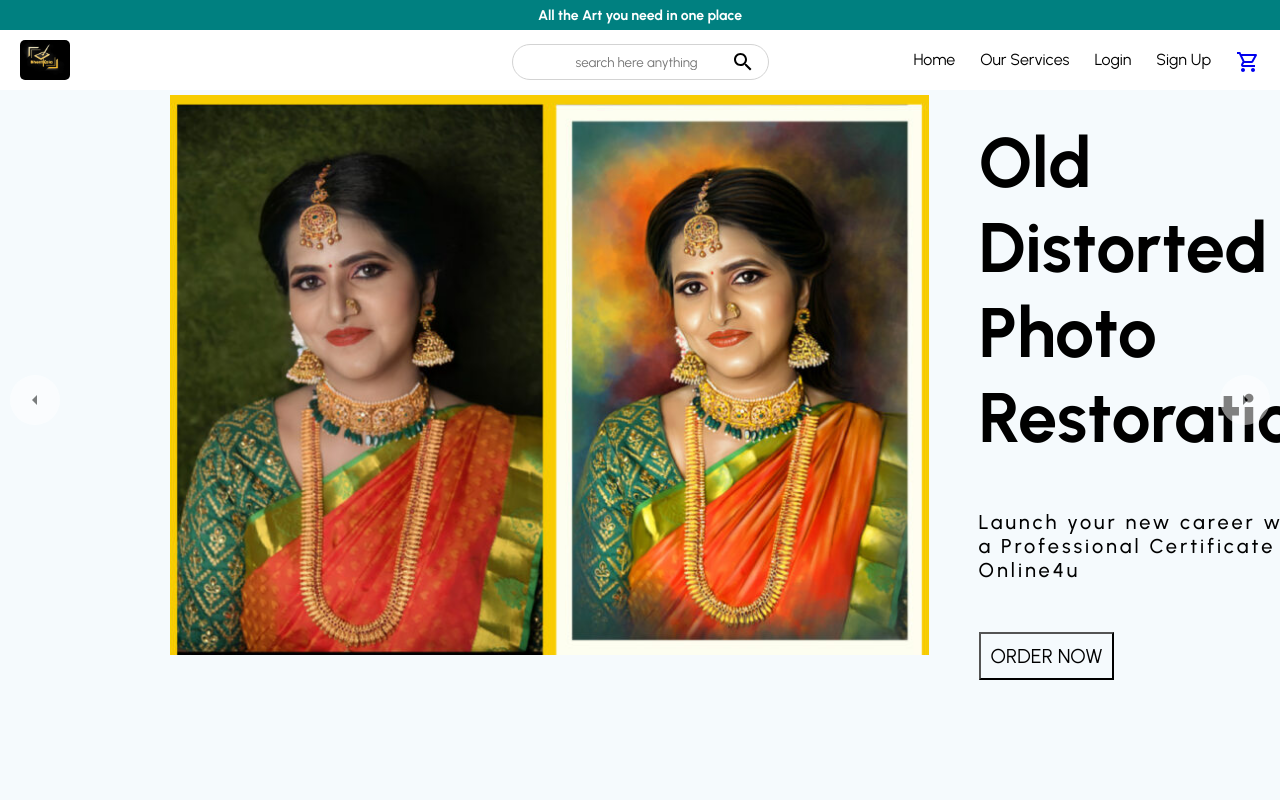
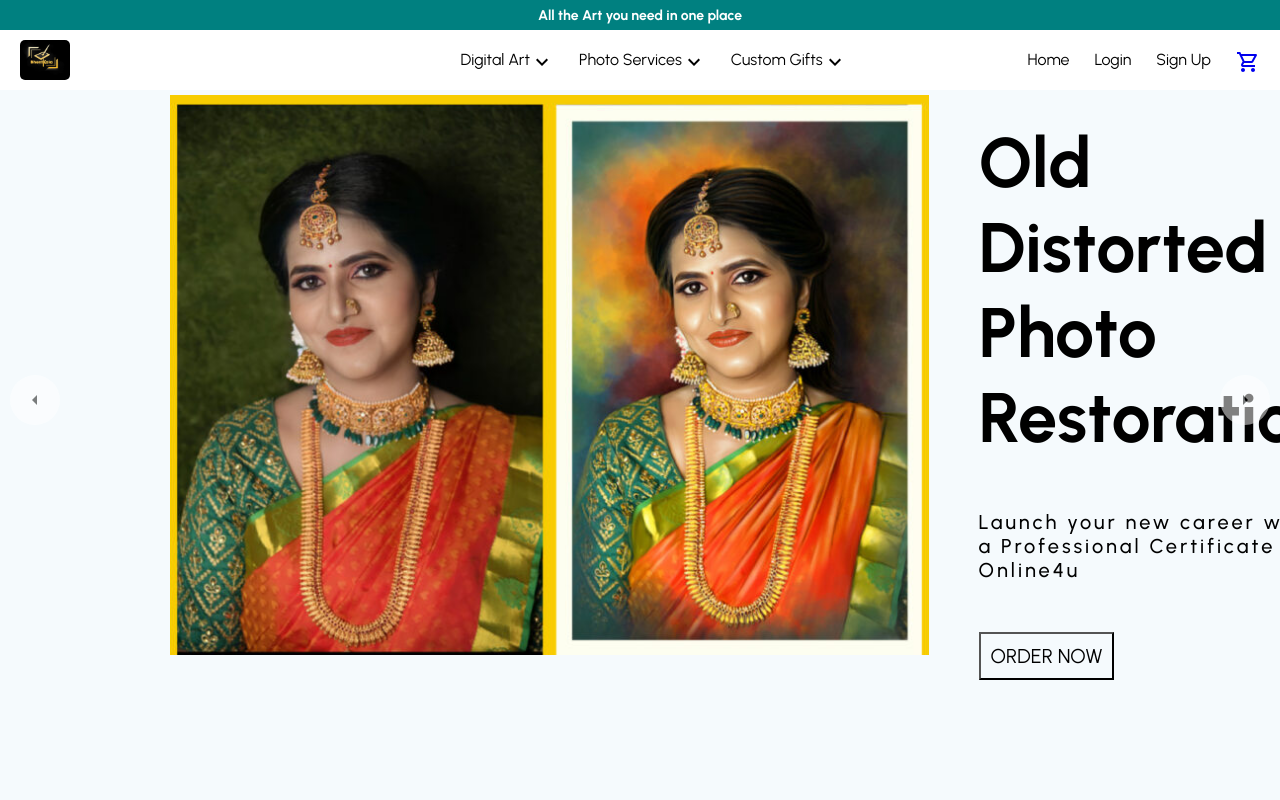
Before and after one commit to sameer-bhardiya/BhentKala, a React (Create React App) app in the folder client/: page / in a window 1280 px wide. Shown: the top 800 px of the page. Built offline with nearby package versions, Linux system fonts and the light colour scheme; no server answers.

Commit message:
Added dropdown option

```diff
--- a/client/src/components/Navbar1.jsx
+++ b/client/src/components/Navbar1.jsx
@@ -1,10 +1,10 @@
-import { Search, ShoppingCartOutlined } from '@mui/icons-material'
+import { KeyboardArrowDownOutlined, Search, ShoppingCartOutlined } from '@mui/icons-material'
 import { Badge } from '@mui/material'
-import React from 'react'
+import React, { useState } from 'react'
 import styled from 'styled-components'
-import {mobile} from "../responsive"
+import { mobile } from "../responsive"
 import { useSelector } from 'react-redux'
-import { Link } from 'react-router-dom';
+import { Link } from 'react-router-dom'
 
 const Containers = styled.div`
   height: 60px;
@@ -17,6 +17,7 @@ const Containers = styled.div`
     height: "50px"
   })};
 `;
+
 const Wrapper = styled.div`
   padding: 10px 20px;
   display: flex;
@@ -26,44 +27,13 @@ const Wrapper = styled.div`
     padding:"10px 0px"
   })};
 `;
+
 const Left = styled.div`
   flex: 1;
   display: flex;
   align-items:center;
-
- `;
-const Language = styled.span`
-font-size: 14px;
-cursor: pointer;
-${mobile({
-      display:"none"
-    })};
-`;
-const SearchContainer = styled.div`
-    border: 0.5px solid lightgray;
-    display:flex;
-    align-items:center;
-    /* margin-left: 25px; */
-    padding: 5px 13px ;
-    border-radius:50px;
-`;
-const Input = styled.input`
-  border: none;
-  padding-left:50px;
-  outline: none;
-
-
-  ${mobile({
-      width:"50px;"
-    })};
 `;
 
-const Center = styled.div`
- /* flex: 1; */
- display: flex;
- text-align:center;
-
- `;
 const Logo = styled.div`
   img {
     height: 40px;
@@ -74,33 +44,79 @@ img {
     }
   }
 `;
-const Right = styled.div`
+
+const Center = styled.div`
   flex: 1;
- display:flex;
+  display: flex;
   justify-content: flex-end;
   ${mobile({
-      flex:2, justifycontent:"center", marginRight:"10px"
+    flex: 2, justifycontent: "center", marginRight: "10px"
   })};
 `;
 
 const MenuItem = styled.div`
-  font-size: 14;
-  cursor:pointer;
-  margin-left:25px;
+  position: relative;
+  display: flex;
+  font-size: 16px;
+  cursor: pointer;
+  margin-left: 25px;
+  ${mobile({
+    fontSize: "15px", marginLeft: "10px"
+  })};
+`;
 
+const DropdownMenu = styled.div`
+  display: ${props => (props.open ? 'block' : 'none')};
+  position: absolute;
+  top: 100%;
+  left: 0;
+  background-color: white;
+  box-shadow: 0 8px 16px rgba(0,0,0,0.2);
+  z-index: 1;
+  min-width: 160px;
+  padding: 12px 16px;
+  text-align: left;
+`;
 
+const DropdownItem = styled(Link)`
+  color: black;
+  padding: 8px 12px;
+  text-decoration: none;
+  display: block;
+  &:hover {
+    background-color: #f1f1f1;
+  }
+`;
+
+const Right = styled.div`
+  flex: 1;
+  display: flex;
+  justify-content: flex-end;
   ${mobile({
-      fontSize:"15px", marginLeft:"10px"
+    flex: 2, justifycontent: "center", marginRight: "10px"
   })};
 `;
 
 const Navbar1 = () => {
-  const quantity = useSelector(state=>state.cart.quantity);
-  const user = useSelector((state) => state.user.currentUser);
+  const quantity = useSelector(state => state.cart.quantity)
+  const user = useSelector(state => state.user.currentUser)
+  const [dropdownOpen, setDropdownOpen] = useState({
+    digitalArt: false,
+    photoServices: false,
+    customGifts: false
+  })
 
-  const LogOut = (e) => {
-    window.localStorage.clear();
-    window.location.href = "/";
+  const LogOut = e => {
+    window.localStorage.clear()
+    window.location.href = '/'
+  }
+
+  const handleMouseEnter = (menu) => {
+    setDropdownOpen({ ...dropdownOpen, [menu]: true })
+  }
+
+  const handleMouseLeave = (menu) => {
+    setDropdownOpen({ ...dropdownOpen, [menu]: false })
   }
 
   return (
@@ -110,44 +126,57 @@ const Navbar1 = () => {
           <Logo>
             <img src="./image/logo.png" alt="Online4u Logo" />
           </Logo>
-
         </Left>
         <Center>
-        {/* <Language>
-            En
-          </Language> */}
-          <SearchContainer>
-            <Input placeholder='search here anything' />
-            <Search />
-          </SearchContainer>
+          <MenuItem onMouseEnter={() => handleMouseEnter('digitalArt')} onMouseLeave={() => handleMouseLeave('digitalArt')}>
+            <span>Digital Art</span>
+            <KeyboardArrowDownOutlined />
+            <DropdownMenu open={dropdownOpen.digitalArt}>
+              <DropdownItem to="/">Digital Sketch</DropdownItem>
+              <DropdownItem to="/">Digital Oil Painting</DropdownItem>
+              <DropdownItem to="/">Wall Art Digital Painting</DropdownItem>
+            </DropdownMenu>
+          </MenuItem>
+          <MenuItem onMouseEnter={() => handleMouseEnter('photoServices')} onMouseLeave={() => handleMouseLeave('photoServices')}>
+            <span>Photo Services</span>
+            <KeyboardArrowDownOutlined />
+            <DropdownMenu open={dropdownOpen.photoServices}>
+              <DropdownItem to="/">Image Manipulation</DropdownItem>
+              <DropdownItem to="/">Damage Photo Restoration</DropdownItem>
+              <DropdownItem to="/">B&W to Color Photo</DropdownItem>
+              <DropdownItem to="/">Photo Collage</DropdownItem>
+            </DropdownMenu>
+          </MenuItem>
+          <MenuItem onMouseEnter={() => handleMouseEnter('customGifts')} onMouseLeave={() => handleMouseLeave('customGifts')}>
+            <span>Custom Gifts</span>
+            <KeyboardArrowDownOutlined />
+            <DropdownMenu open={dropdownOpen.customGifts}>
+              <DropdownItem to="/">Video Invitation</DropdownItem>
+              <DropdownItem to="/">Trendy Invitation Card</DropdownItem>
+              <DropdownItem to="/">Caricature Art</DropdownItem>
+              <DropdownItem to="/">Mosaic Art</DropdownItem>
+            </DropdownMenu>
+          </MenuItem>
         </Center>
         <Right>
-          <Link to = "/" style={{ textDecoration: 'none',color:'black' }}>
+          <Link to="/" style={{ textDecoration: 'none', color: 'black' }}>
             <MenuItem>Home</MenuItem>
           </Link>
-
-          <Link to = "/" style={{ textDecoration: 'none',color:'black' }}>
-          <MenuItem>Our Services</MenuItem>
-          </Link>
-
-          {user ? null : <Link to = "/login" style={{ textDecoration: 'none',color:'black' }}>
+          {user ? null : <Link to="/login" style={{ textDecoration: 'none', color: 'black' }}>
             <MenuItem>Login</MenuItem>
           </Link>}
-
-          {user ? <Link to ="/" style={{ textDecoration: 'none',color:'black' }}>
+          {user ? <Link to="/" style={{ textDecoration: 'none', color: 'black' }}>
             <MenuItem onClick={LogOut}>Log Out</MenuItem>
-          </Link> : <Link to ="/Register" style={{ textDecoration: 'none',color:'black' }}>
+          </Link> : <Link to="/Register" style={{ textDecoration: 'none', color: 'black' }}>
             <MenuItem>Sign Up</MenuItem>
           </Link>}
-
-          <Link to= "/cart">
+          <Link to="/cart">
             <MenuItem>
               <Badge badgeContent={quantity} color="primary">
-              <ShoppingCartOutlined/>
+                <ShoppingCartOutlined />
               </Badge>
             </MenuItem>
           </Link>
-
         </Right>
       </Wrapper>
     </Containers>
```
Lines whose indentation alone changed are shown as unchanged.
